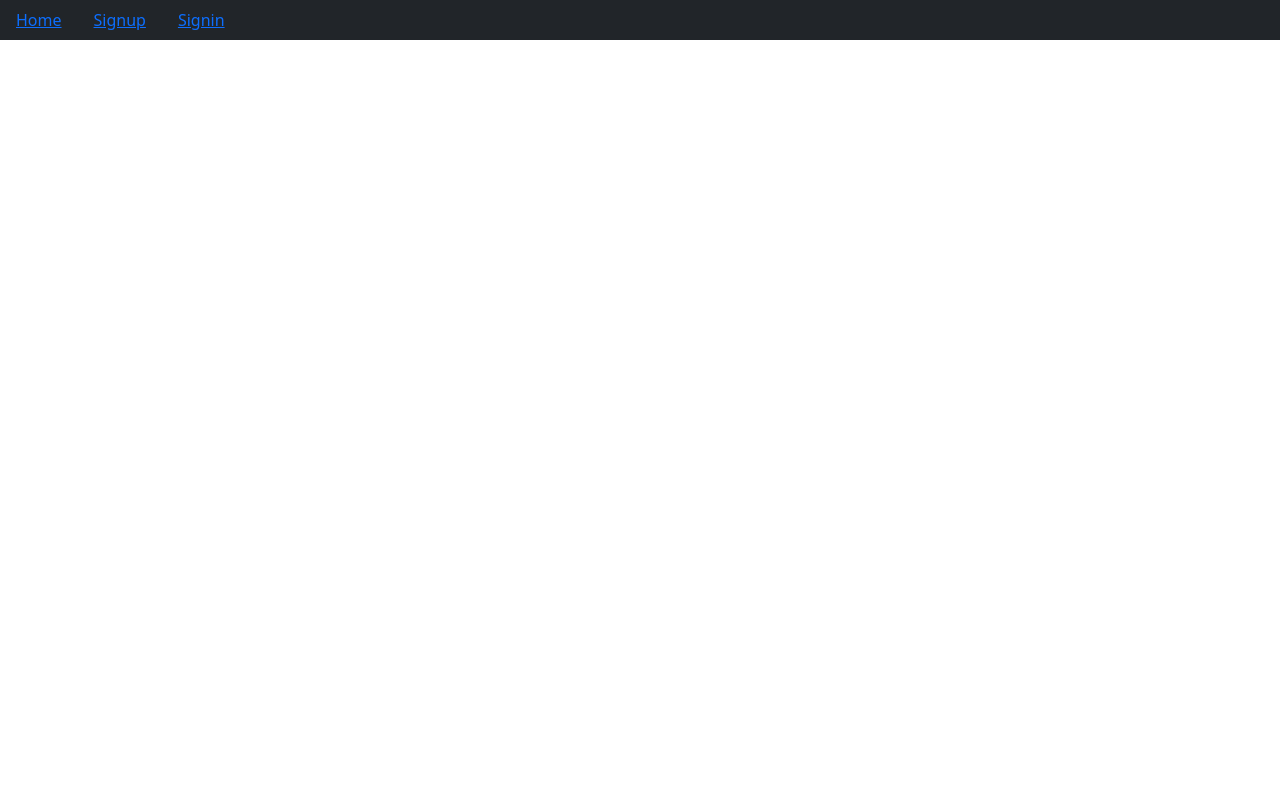
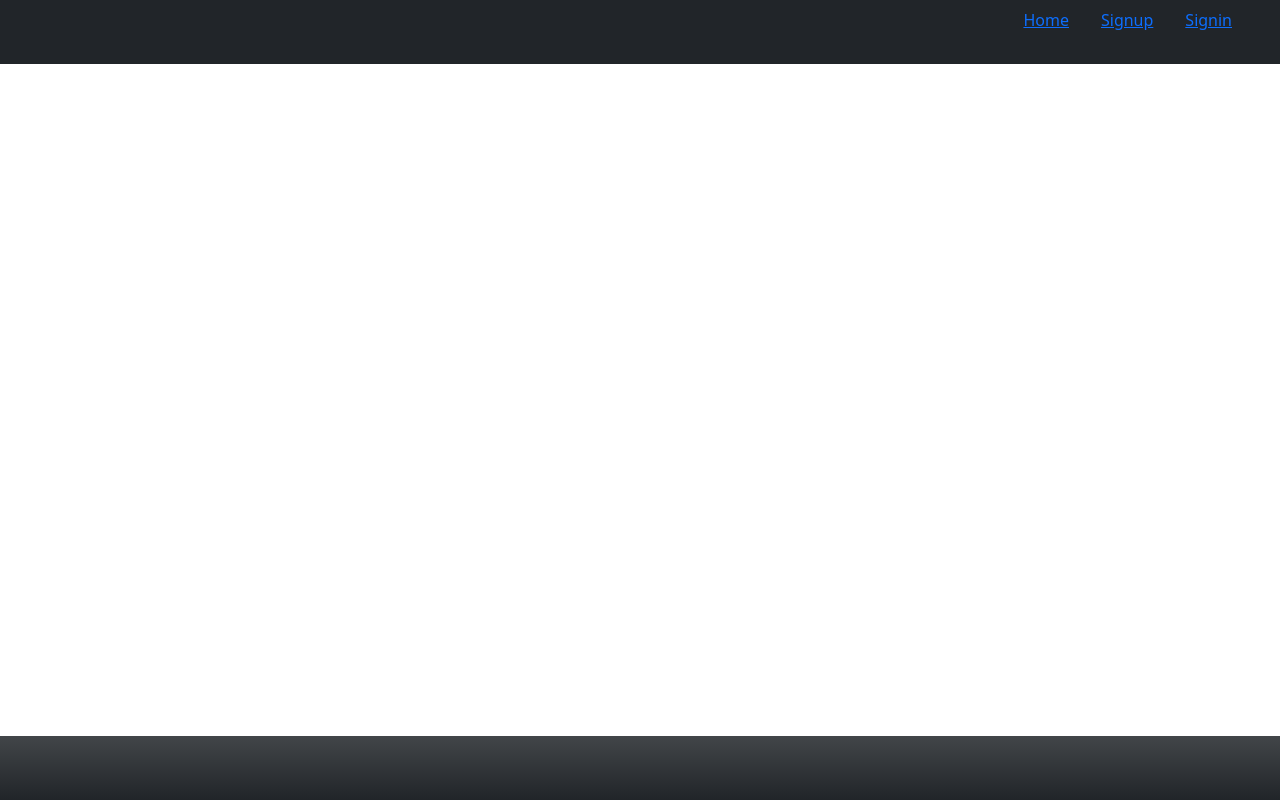
Before and after one commit to NavaneethReddyNalla/FullStackBlogPractice, a React (Create React App) app in the folder frontend/: page / in a window 1280 px wide. Built offline with nearby package versions, Linux system fonts and the light colour scheme.

Commit message:
Created the root layout

```diff
--- /dev/null
+++ b/frontend/src/Components/Header/Header.css
@@ -0,0 +1,3 @@
+header {
+    min-height: 8vh;
+}
--- a/frontend/src/Components/Header/Header.js
+++ b/frontend/src/Components/Header/Header.js
@@ -1,19 +1,21 @@
 import React from "react";
 import { Link } from "react-router-dom";
+
+import "./Header.css";
 
 function Header() {
   return (
     <div>
       <header className="bg-dark">
         <nav className="navbar navbar-expand">
-          <ul className="navbar-nav">
+          <ul className="navbar-nav ms-auto">
             <li className="navbar-item mx-3">
               <Link to="/">Home</Link>
             </li>
             <li className="navbar-item mx-3">
               <Link to="/signup">Signup</Link>
             </li>
-            <li className="navbar-item mx-3">
+            <li className="navbar-item mx-3 me-5 ">
               <Link to="/signin">Signin</Link>
             </li>
           </ul>
--- a/frontend/src/Components/Root/Root.css
+++ b/frontend/src/Components/Root/Root.css
@@ -0,0 +1,4 @@
+footer {
+    min-height: 8vh;
+    margin-top: 84vh;
+}
--- a/frontend/src/Components/Root/Root.js
+++ b/frontend/src/Components/Root/Root.js
@@ -1,13 +1,15 @@
 import React from "react";
-import { Link, Outlet } from "react-router-dom";
+import { Outlet } from "react-router-dom";
 import Header from "../Header/Header";
+
+import "./Root.css";
 
 function Root() {
   return (
     <div>
       <Header />
       <Outlet />
-      <footer></footer>
+      <footer className="bg-dark bg-gradient"></footer>
     </div>
   );
 }
```
